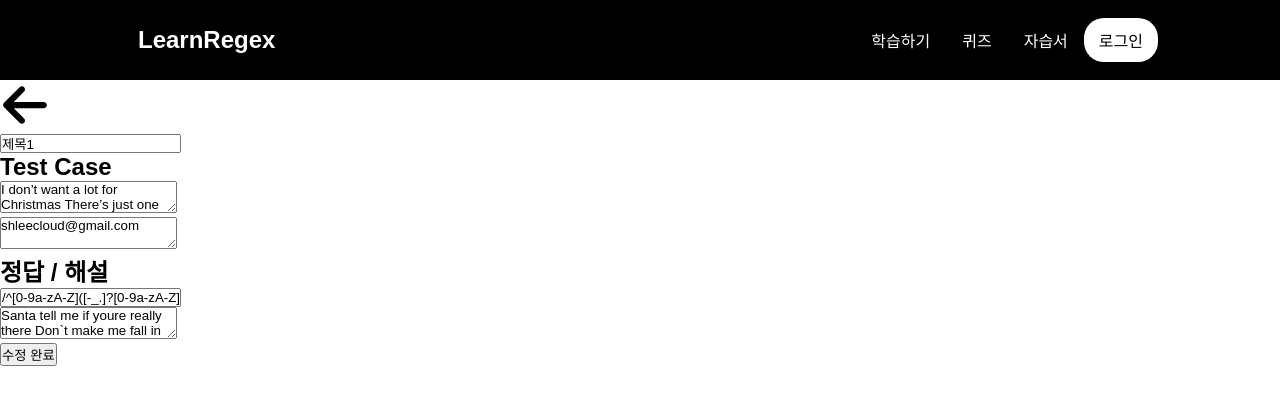
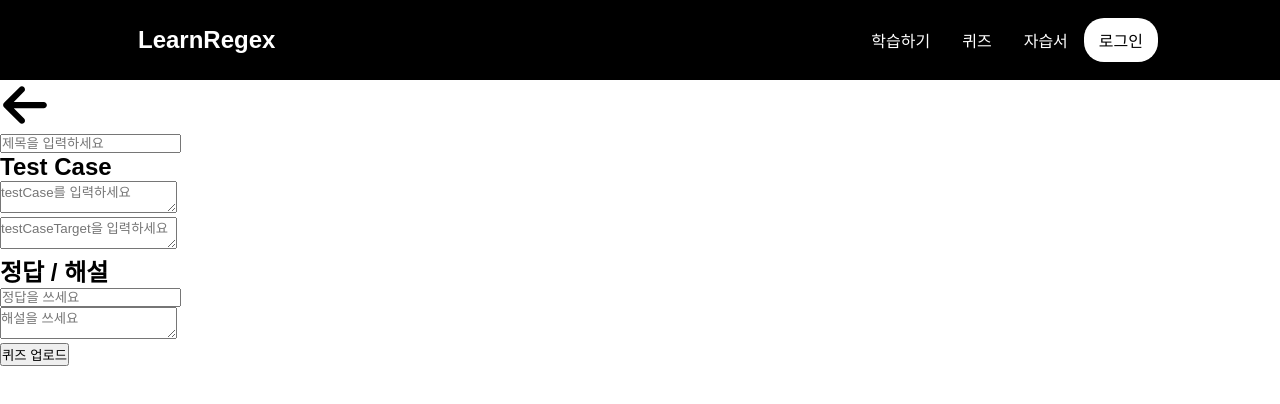
Before and after one commit to codestates/LearnRegex, a React app in the folder client/: page /editquiz in a window 1280 px wide. Shown: the top 404 px of the page. Built offline with nearby package versions, Linux system fonts and the light colour scheme.

Commit message:
Modify: 브랜치 이동을 위해 커밋

```diff
--- a/client/src/pages/quiz/EditQuiz.js
+++ b/client/src/pages/quiz/EditQuiz.js
@@ -4,23 +4,25 @@ import InputQuiz from '../../components/InputQuiz';
 
 function EditQuiz() {
   const { data } = useSelector((state) => state.quiz.quiz);
+  console.log('---EDITQUIZ---');
+  console.log(data);
 
-  const dummyData = {
-    id: 1,
-    title: '제목1',
-    nickname: '김코딩',
-    testCase:
-      'I don’t want a lot for Christmas There’s just one thing I need I don’t care about the presents Underneath the Christmas tree I just want you for my own More than you could ever know Make my wish come true... shleecloud@gmail.com All I want for Christmas Is you... I don’t want a lot for Christmas There is just one thing I need And I don’t care about presents Underneath the Christmas tree',
-    testCaseTarget: 'shleecloud@gmail.com',
-    answer: '/^[0-9a-zA-Z]([-_.]?[0-9a-zA-Z])*@[0-9a-zA-Z]([-_.]?[0-9a-zA-Z])*.[a-zA-Z]{2,3}$/i',
-    explanation:
-      'Santa tell me if youre really there Don`t make me fall in love again If he won`t be here next year Santa tell me if he really cares Cause I can`t give it all away If he won`t be here next year Feeling Christmas all around And I`m trying to play it cool But it`s hard to focus When I see him walking cross the room Let it snow, is blasting now But I won`t get it in the mood',
-    isMade: true,
-  };
+  // const dummyData = {
+  //   id: 1,
+  //   title: '제목1',
+  //   nickname: '김코딩',
+  //   testCase:
+  //     'I don’t want a lot for Christmas There’s just one thing I need I don’t care about the presents Underneath the Christmas tree I just want you for my own More than you could ever know Make my wish come true... shleecloud@gmail.com All I want for Christmas Is you... I don’t want a lot for Christmas There is just one thing I need And I don’t care about presents Underneath the Christmas tree',
+  //   testCaseTarget: 'shleecloud@gmail.com',
+  //   answer: '/^[0-9a-zA-Z]([-_.]?[0-9a-zA-Z])*@[0-9a-zA-Z]([-_.]?[0-9a-zA-Z])*.[a-zA-Z]{2,3}$/i',
+  //   explanation:
+  //     'Santa tell me if youre really there Don`t make me fall in love again If he won`t be here next year Santa tell me if he really cares Cause I can`t give it all away If he won`t be here next year Feeling Christmas all around And I`m trying to play it cool But it`s hard to focus When I see him walking cross the room Let it snow, is blasting now But I won`t get it in the mood',
+  //   isMade: true,
+  // };
 
   return (
     <>
-      <InputQuiz data={dummyData} />
+      <InputQuiz data={data} />
     </>
   );
 }
```
